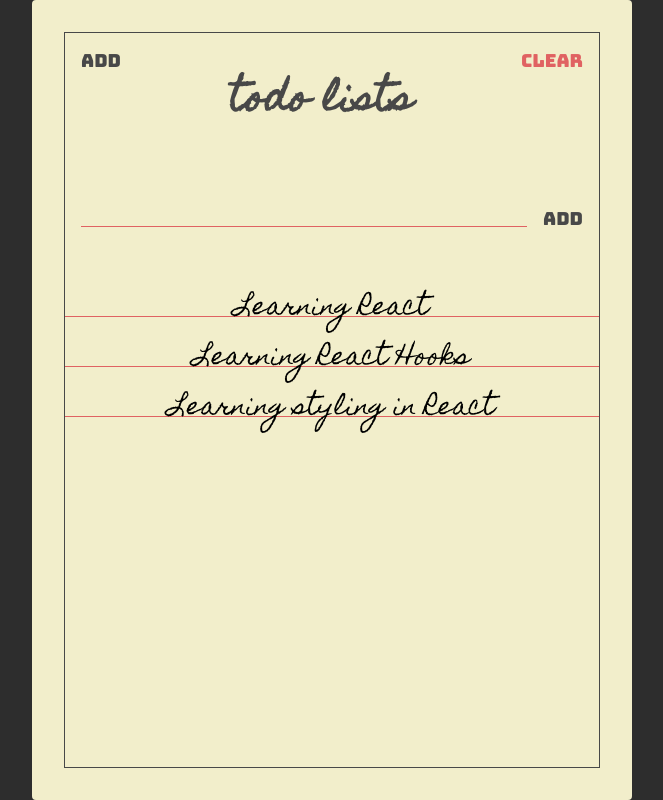
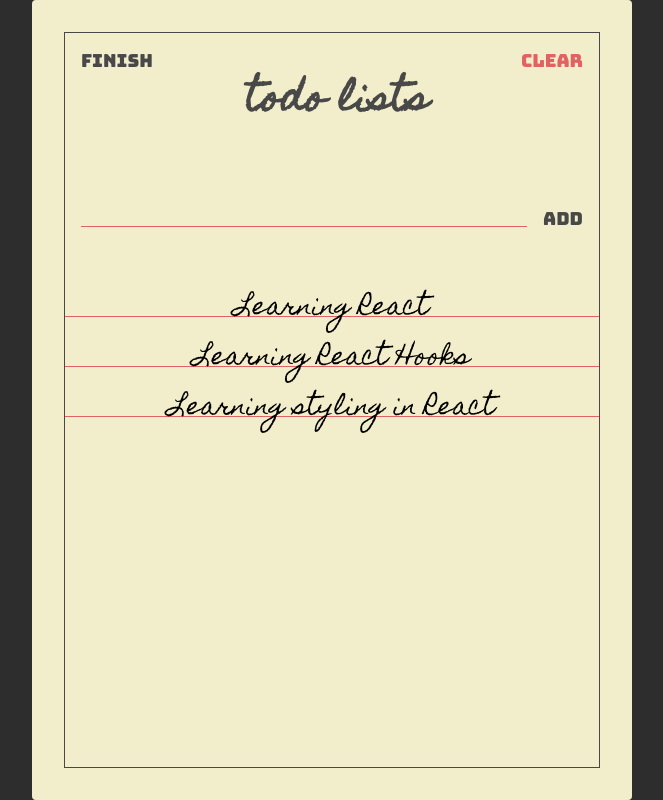
Before and after one commit to virgiangalang/React-Todolist, a React (Create React App) app: page / in a window 1280 px wide. Both pictures are taken after a click on the button "Add". Shown: the whole page, without its empty margins (308-971 px from the left). Built offline with nearby package versions, Linux system fonts and the light colour scheme.

Commit message:
Conditional rendering

```diff
--- a/src/components/Header.jsx
+++ b/src/components/Header.jsx
@@ -1,11 +1,11 @@
 import React from "react";
 import PropTypes from "prop-types";
 
-const Header = ({ showAddTogle }) => {
+const Header = ({ showAddTogle, showAdd }) => {
   return (
     <section className="header">
       <button className="header-btn main-black-color" onClick={showAddTogle}>
-        Add
+        {showAdd ? "Finish" : "Add"}
       </button>
       <h1 className="header-title">Todo Lists</h1>
       <button className="header-btn main-red-color">Clear</button>
@@ -14,7 +14,8 @@
 };
 
 Header.proptypes = {
-  showAddTogle: PropTypes.func.isRequired
+  showAddTogle: PropTypes.func.isRequired,
+  showAdd: PropTypes.bool.isRequired
 };
 
 export default Header;
--- a/src/components/TodoForm.jsx
+++ b/src/components/TodoForm.jsx
@@ -9,6 +9,12 @@
 
     if (!value) {
       alert("No Blank Todo!");
+      return;
+    }
+
+    if (value.length > 40) {
+      alert("Please create a shorter todo text!");
+      setValue("");
       return;
     }
 
--- a/src/pages/TodoList.jsx
+++ b/src/pages/TodoList.jsx
@@ -24,7 +24,7 @@
 
   return (
     <Paper>
-      <Header showAddTogle={showAddTogle} />
+      <Header showAddTogle={showAddTogle} showAdd={showAdd} />
       <TodoForm addTodo={addTodo} showAdd={showAdd} />
 
       <Todos todos={todos} />
```
